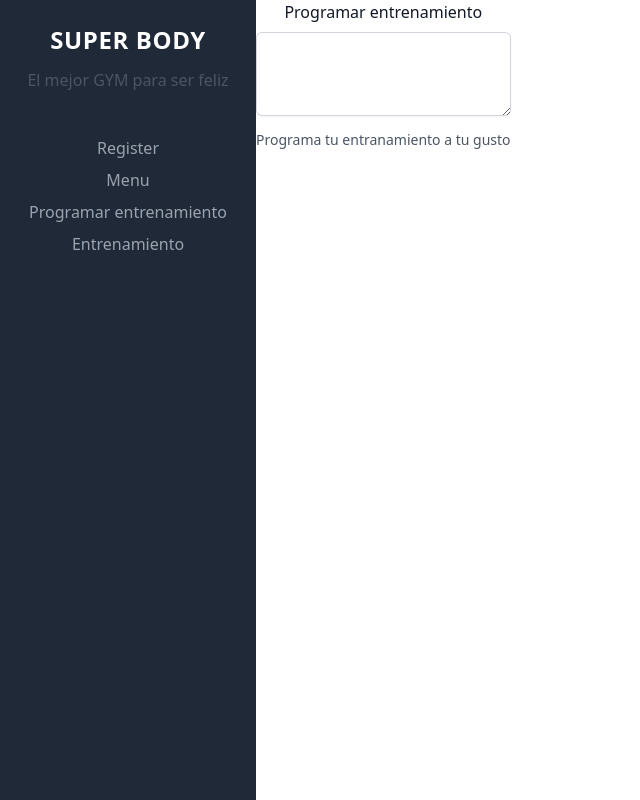
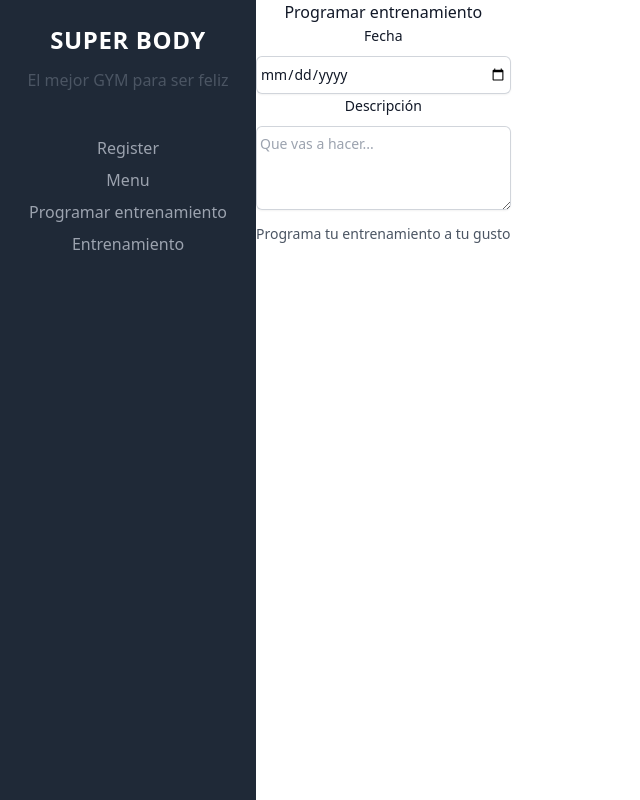
Before and after one commit to paulinacartagena1234/gym, a React (Create React App) app: page /programarentrenamiento in a window 1280 px wide. Shown: the whole page, without its empty margins (0-640 px from the left). Built offline with nearby package versions, Linux system fonts and the light colour scheme.

Commit message:
CHG agregar inputs programar Entreno

```diff
--- a/src/components/Programarentrenamiento.js
+++ b/src/components/Programarentrenamiento.js
@@ -4,22 +4,32 @@ function Programarentrenamiento() {
     return (
         <div>
             <h1 className='text-gray-900'>Programar entrenamiento</h1>
-            <div className="col-span-full">
+            <label htmlFor="date" className="block text-sm font-medium leading-6 text-gray-900">
+                Fecha
+            </label>
+            <div className="mt-2">
+                <input
+                    type="date"
+                    name="date"
+                    id="date"
+                    className="block w-full p-1 rounded-md border-0 py-1.5 text-gray-900 shadow-sm ring-1 ring-inset ring-gray-300 placeholder:text-gray-400 focus:ring-2 focus:ring-inset focus:ring-indigo-600 sm:text-sm sm:leading-6"
+                    value=""
+                />
+            </div>
             <label htmlFor="about" className="block text-sm font-medium leading-6 text-gray-900">
-
+                Descripción
             </label>
             <div className="mt-2">
                 <textarea
                     id="about"
                     name="about"
                     rows={3}
-                        className="block w-full rounded-md border-0 py-1.5 text-gray-900 shadow-sm ring-1 ring-inset ring-gray-300 placeholder:text-gray-400 focus:ring-2 focus:ring-inset focus:ring-indigo-600 sm:text-sm sm:leading-6"
+                    placeholder='Que vas a hacer...'
+                    className="block w-full p-1 rounded-md border-0 py-1.5 text-gray-900 shadow-sm ring-1 ring-inset ring-gray-300 placeholder:text-gray-400 focus:ring-2 focus:ring-inset focus:ring-indigo-600 sm:text-sm sm:leading-6"
                     defaultValue={''}
                 />
             </div>
-                <p className="mt-3 text-sm leading-6 text-gray-600">Programa tu entranamiento a tu gusto </p>
-            </div>
-
+            <p className="mt-3 text-sm leading-6 text-gray-600">Programa tu entrenamiento a tu gusto</p>
         </div>
     )
 }
```
Lines whose indentation alone changed are shown as unchanged.
